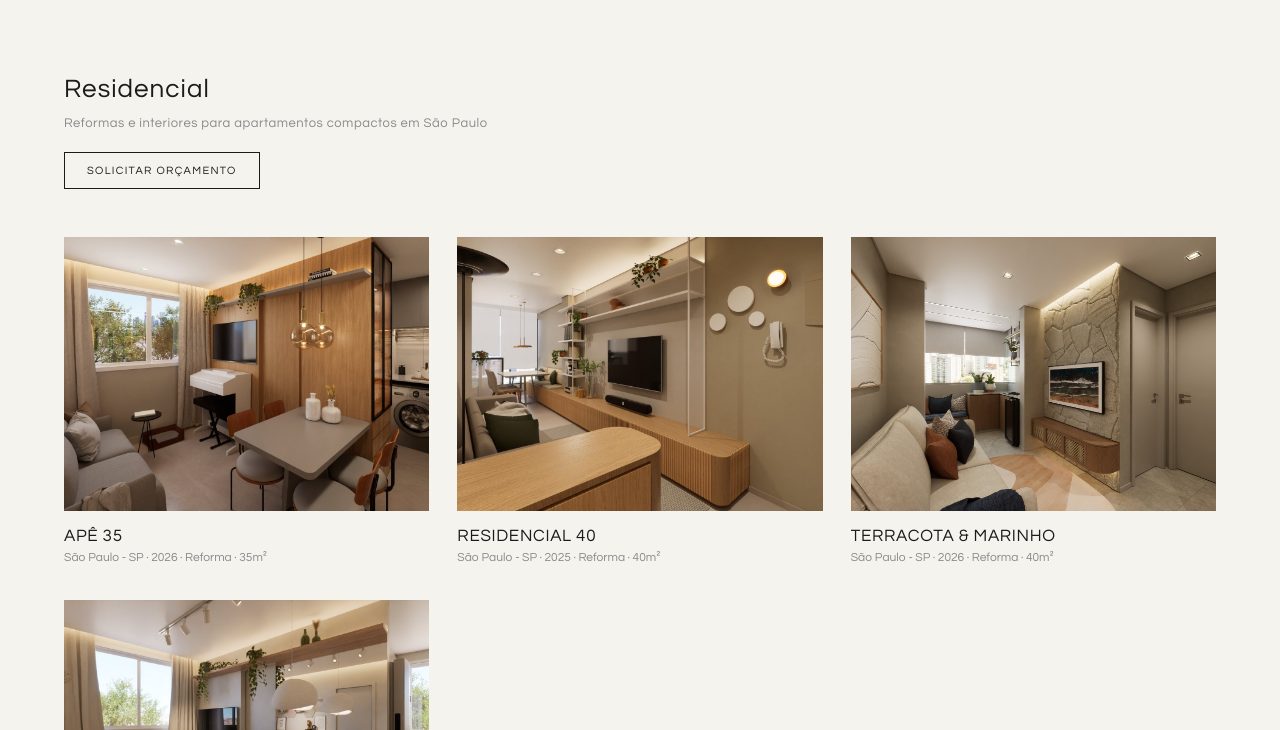
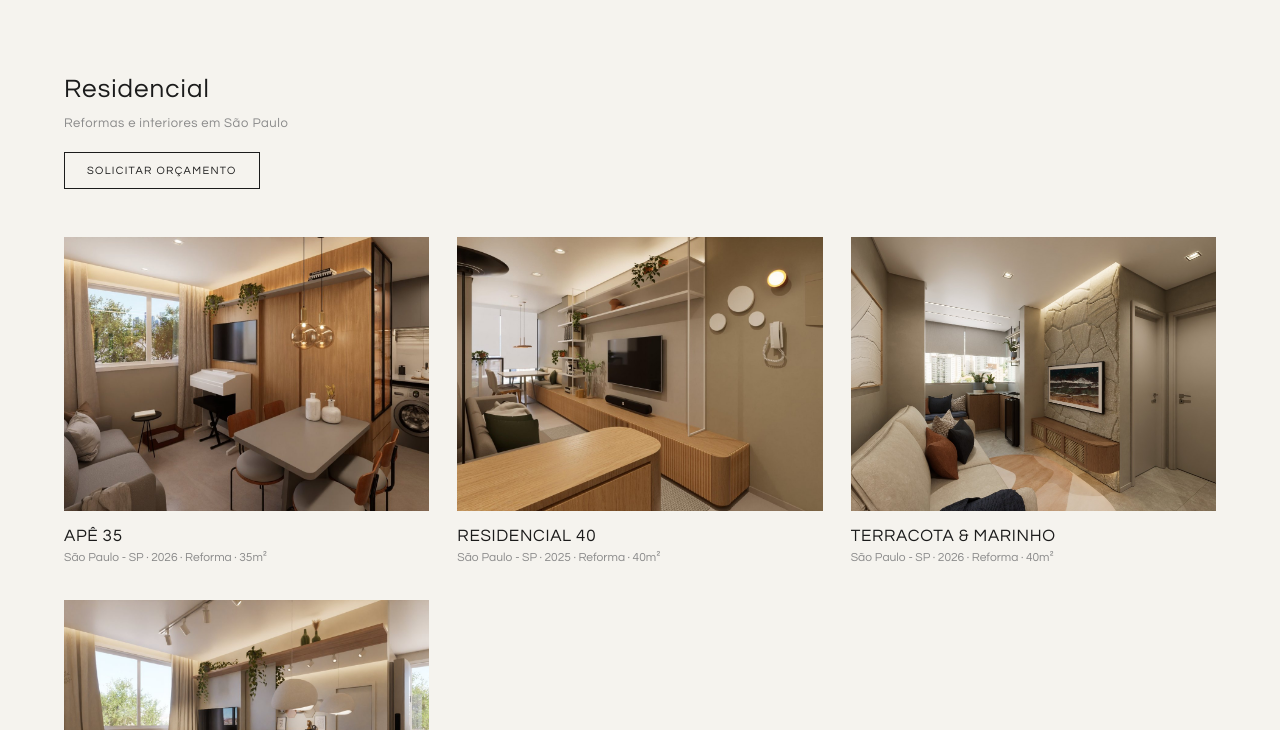
Before and after one commit to igorcarvalho-portfolio/portfolio-igor, a plain HTML site: page residencial.html in a window 1280 px wide. Shown: the part 70-800 px from the top of the page. Drawn offline with Linux system fonts and the light colour scheme.

Commit message:
Remove 'compactos' do subtítulo da página Residencial (#8)
Claude-Session: https://claude.ai/code/session_01RNvRWm5aLqGCkcb1EsiCbc

Co-authored-by: Claude <noreply@anthropic.com>

```diff
--- a/residencial.html
+++ b/residencial.html
@@ -12,7 +12,7 @@
 <body>
 <header><a class="logo" href="index.html"><img width="150" height="40" src="assets/logo-igor.png" alt="Igor Carvalho Arquitetura"></a><nav><a href="residencial.html" class="on">Residencial</a><a href="sobre.html">Sobre nós</a></nav></header>
 <main>
-<div class="cab"><h1>Residencial</h1><p>Reformas e interiores para apartamentos compactos em São Paulo</p><a class="btn" href="https://wa.me/5511982158314?text=Ol%C3%A1%2C%20Igor!%20Vi%20seu%20portf%C3%B3lio%20e%20gostaria%20de%20pedir%20um%20or%C3%A7amento." target="_blank" rel="noopener">Solicitar orçamento</a></div>
+<div class="cab"><h1>Residencial</h1><p>Reformas e interiores em São Paulo</p><a class="btn" href="https://wa.me/5511982158314?text=Ol%C3%A1%2C%20Igor!%20Vi%20seu%20portf%C3%B3lio%20e%20gostaria%20de%20pedir%20um%20or%C3%A7amento." target="_blank" rel="noopener">Solicitar orçamento</a></div>
 <section class="grid">
 <a class="card" href="projetos/ape-35/index.html"><div class="ph"><img src="projetos/ape-35/images/ape35-01-destaque-sala.jpg" alt="Sala de estar e jantar do APÊ 35" loading="lazy"></div><h2>APÊ 35</h2><span>São Paulo - SP · 2026 · Reforma · 35m²</span></a>
 <a class="card" href="projetos/residencial-40/index.html"><div class="ph"><img src="projetos/residencial-40/images/res40-05-sala-01.jpg" alt="Sala de estar com painel de TV em madeira" loading="lazy"></div><h2>RESIDENCIAL 40</h2><span>São Paulo - SP · 2025 · Reforma · 40m²</span></a>
```
